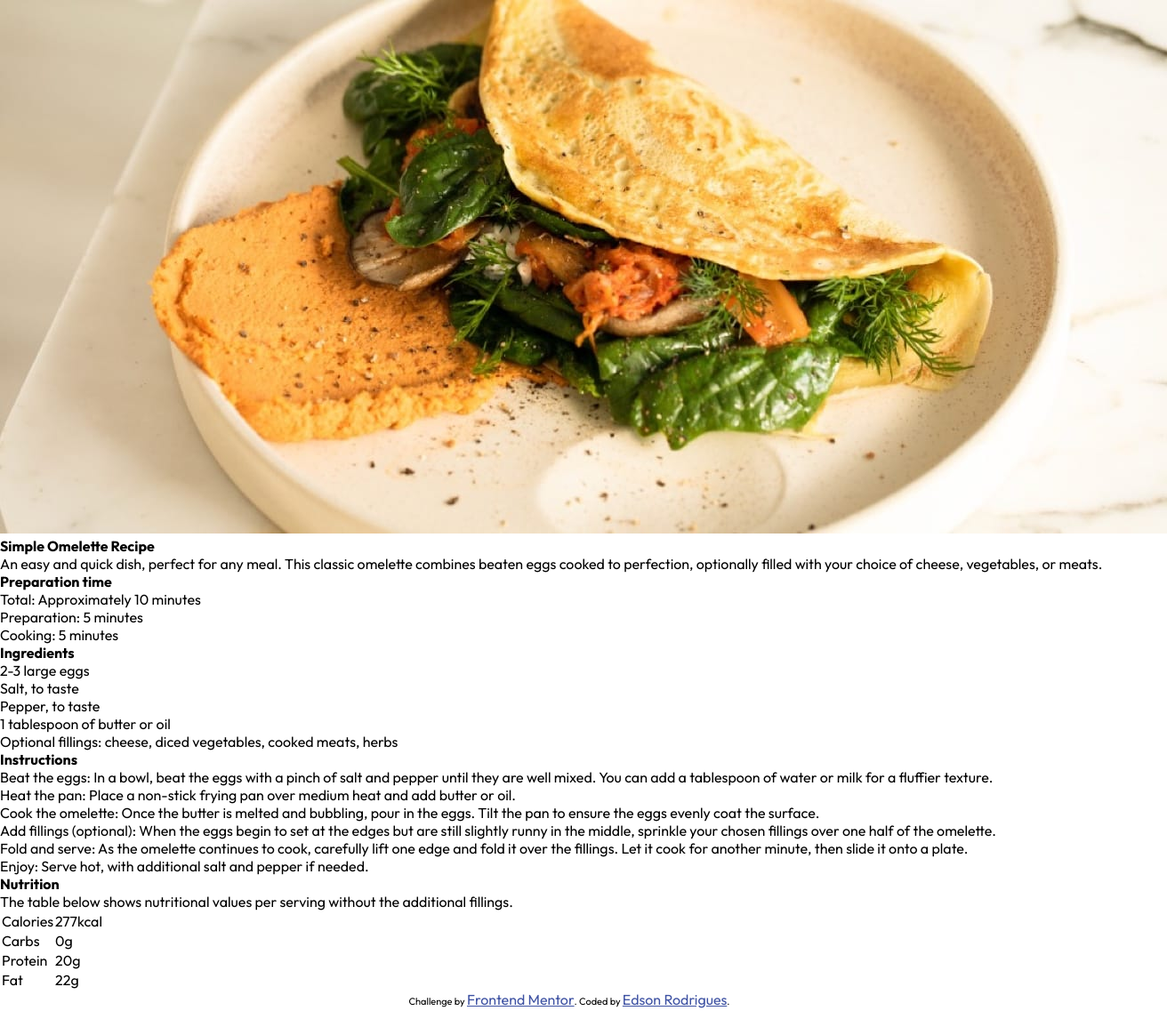
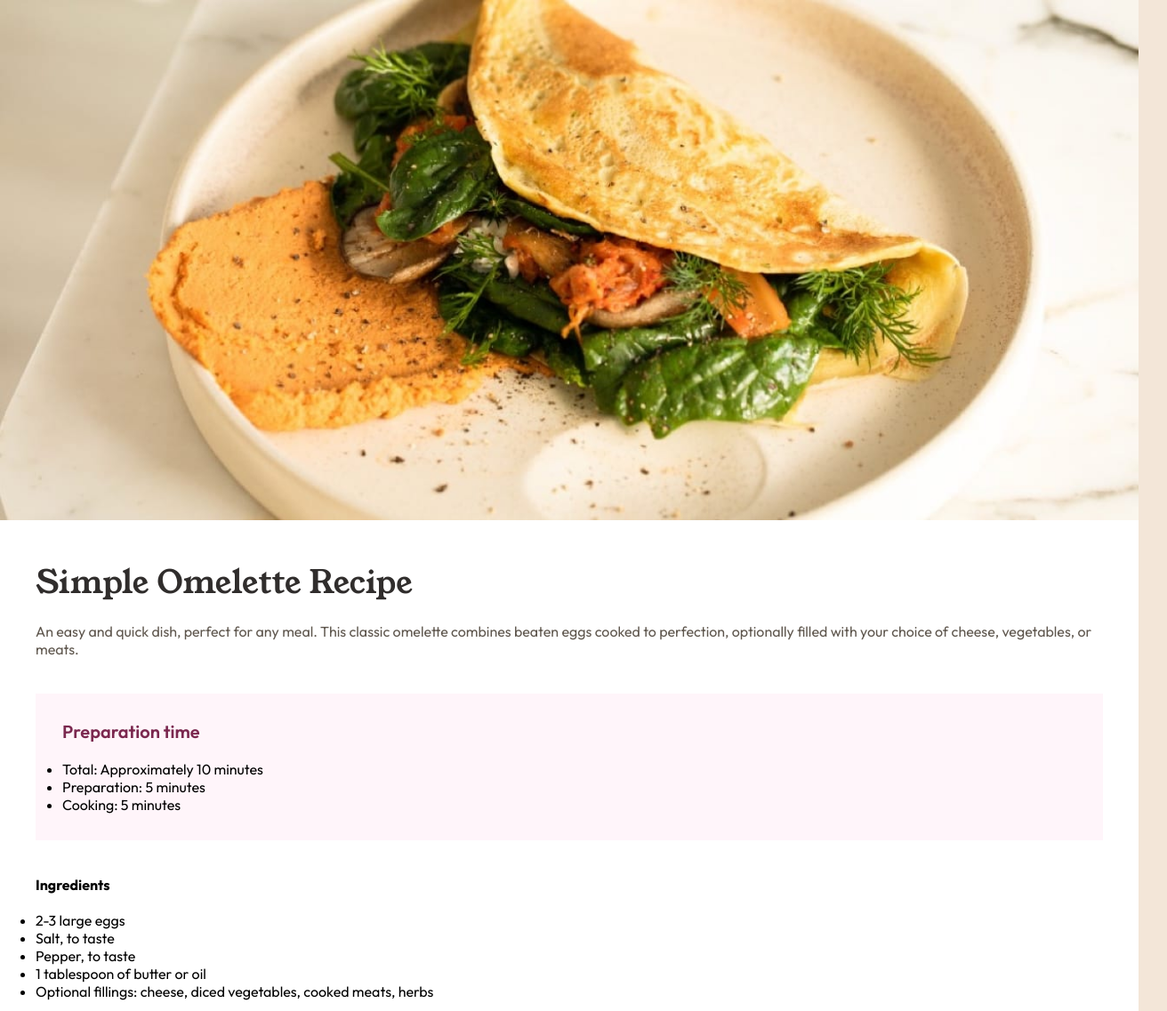
Before and after one commit to rodriguesedson/recipe-page-main, a plain HTML site: page index.html in a window 1280 px wide. Shown: the top 1137 px of the page at 89% size, 1312 px wide, since content can reach past the window. Drawn offline with Linux system fonts and the light colour scheme.

Commit message:
styles of body, main, figure, img, section, h1, h3, p, .section-preparation

```diff
--- a/index.html
+++ b/index.html
@@ -12,13 +12,19 @@
 </head>
 <body>
   <main>
+    <figure>
       <img src="./assets/images/image-omelette.jpeg" alt="Omelette with vegetables on a flat plate">
+    </figure>
 
+    <section>
       <h1>Simple Omelette Recipe</h1>
       <p>
         An easy and quick dish, perfect for any meal. This classic omelette combines beaten eggs cooked
         to perfection, optionally filled with your choice of cheese, vegetables, or meats.
       </p>
+    </section>
+
+    <section class="section-preparation">
       <h3>Preparation time</h3>
       <ul>
         <li>
@@ -31,6 +37,9 @@
           Cooking: 5 minutes
         </li>
       </ul>
+    </section>
+
+    <section>
       <h2>Ingredients</h2>
       <ul>
         <li>
@@ -49,6 +58,9 @@
           Optional fillings: cheese, diced vegetables, cooked meats, herbs
         </li>
       </ul>
+    </section>
+
+    <section>
       <h2>Instructions</h2>
       <ol>
         <li>
@@ -74,6 +86,9 @@
           <span>Enjoy</span>: Serve hot, with additional salt and pepper if needed.
         </li>
       </ol>
+    </section>
+
+    <section>
       <h2>Nutrition</h2>
       <p>The table below shows nutritional values per serving without the additional fillings.</p>
       <table>
@@ -94,6 +109,7 @@
           <td>22g</td>
         </tr>
       </table>
+    </section>
   </main>
 
   <div class="attribution">
--- a/style.css
+++ b/style.css
@@ -29,6 +29,55 @@ font-weights:
 - outfit: 400, 600, 700
 */
 
+body {
+  background-color: var(--stone-100);
+}
+
+main {
+  background-color: white;
+}
+
+figure {
+  width: 100%;
+}
+
+img {
+  width: 100%;
+}
+
+section {
+  margin: 40px;
+  display: flex;
+  flex-direction: column;
+  gap: 20px;
+}
+
+h1 {
+  font-size: 36px;
+  font-family: "Young Serif", serif;
+  color: var(--stone-900);
+  font-weight: 400;
+}
+
+h2 {
+
+}
+
+h3 {
+  font-size: 20px;
+  font-weight: 600;
+  color: var(--rose-800);
+}
+
+p {
+  color: var(--stone-600);
+}
+
+.section-preparation {
+  background-color: var(--rose-50);
+  padding: 30px;
+}
+
 .attribution {
   font-size: 11px;
   text-align: center;
```
Lines whose indentation alone changed are shown as unchanged.
